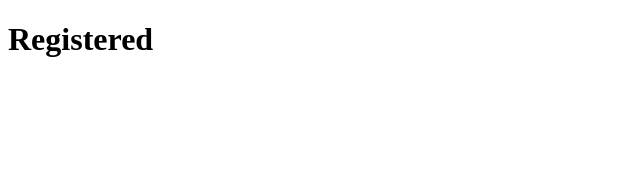
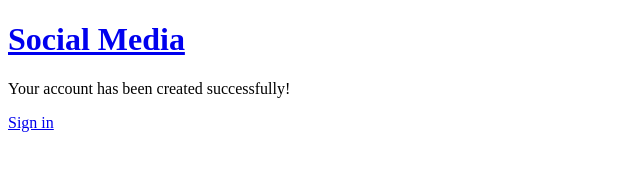
Before and after one commit to sonliacharo/social-media, a website: page app/views/auth/confirmation.html in a window 1280 px wide. Shown: the whole page, without its empty margins (0-640 px from the left). Drawn offline with Linux system fonts and the light colour scheme.

Commit message:
feat: add front confirmation page

```diff
--- a/app/views/auth/confirmation.html
+++ b/app/views/auth/confirmation.html
@@ -7,6 +7,18 @@
     <link rel="stylesheet" href="/public/css/styles.css">
 </head>
 <body>
-    <h1>Registered</h1>
+    <main class="container">
+        <div class="confirmation-container">
+            <div class="text-container">
+                <h1 class="brand"><a href='/' aria-label="Go to initial page">Social Media</a></h1>
+                <p class="description">Your account has been created successfully!</p>
+            </div>
+            <div class="action-link">
+                <p>
+                    <a class="login-link" href='/login' aria-label="Sign in to you account">Sign in</a>
+                </p>
+            </div>
+        </div>
+    </main>
 </body>
 </html>
```
Also changed, not shown: app/views/auth/login.html (+1 -1 lines), app/views/index.html (+1 -1 lines).
